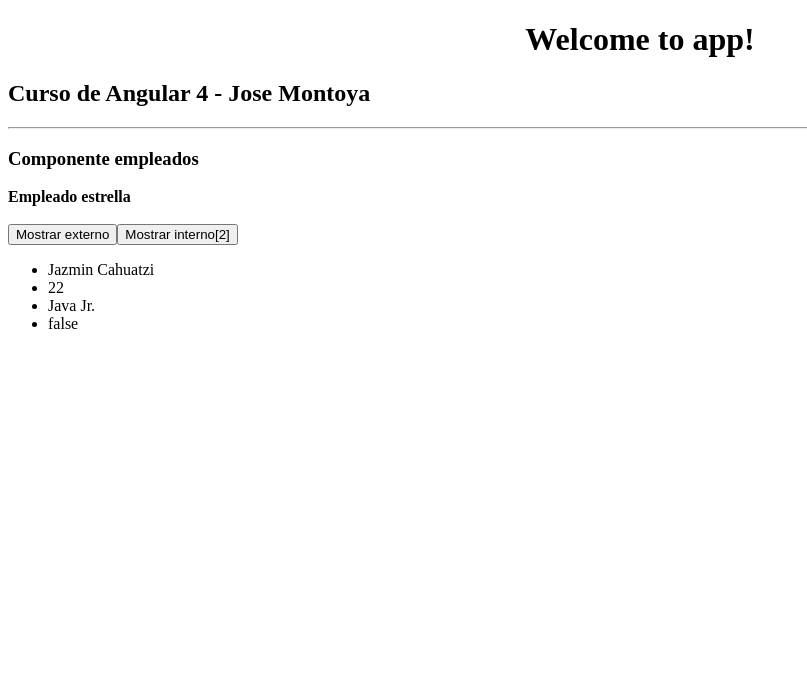
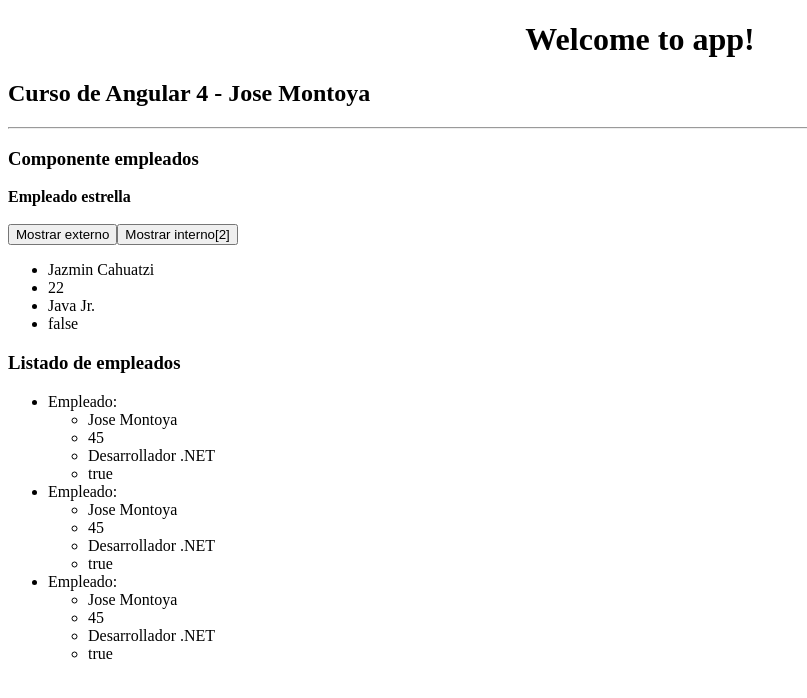
Before and after one commit to montoyaguzman/angular4-curso, an Angular app: page / in a window 1280 px wide. Shown: the top 698 px of the page, without its empty margins (0-807 px from the left). Built offline with nearby package versions, Linux system fonts and the light colour scheme.

Commit message:
intento de route

```diff
--- a/src/app/components/empleado/empleado.component.html
+++ b/src/app/components/empleado/empleado.component.html
@@ -24,3 +24,17 @@
 		<li>{{trabajadores[2].contratado}}</li>
 	</ul>
 </div>
+
+<h3>Listado de empleados</h3>
+
+<ul>
+	<li *ngFor="let empelado of trabajadores">
+		Empleado:
+		<ul>
+			<li>{{empleado.nombre}}</li>
+			<li>{{empleado.edad}}</li>
+			<li>{{empleado.cargo}}</li>
+			<li>{{empleado.contratado}}</li>
+		</ul>
+	</li>
+</ul>
```
